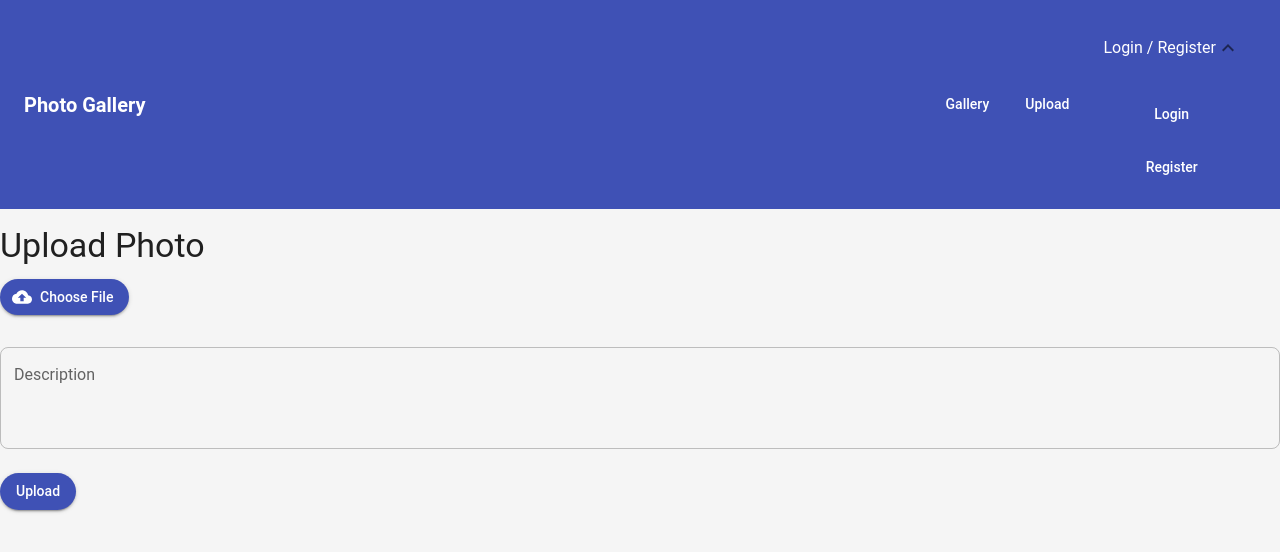
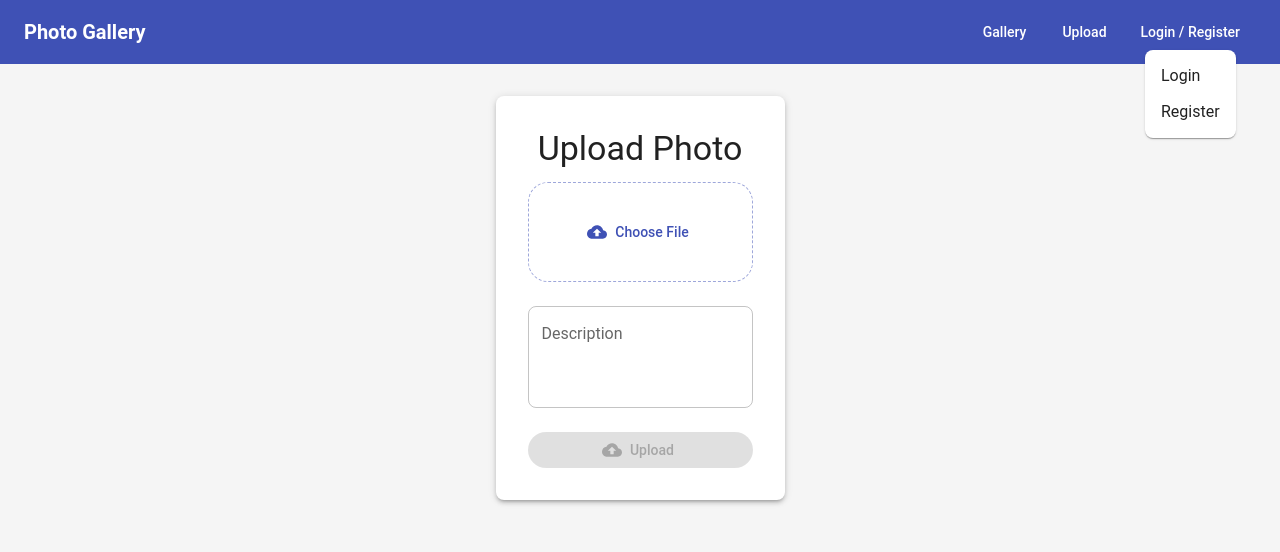
Before and after one commit to DanRoss88/Photo-Gallery, a React (Create React App) app in the folder frontend/: page /upload in a window 1280 px wide. Both pictures are taken after a click on the button "Login / Register". Shown: the top 552 px of the page. Built offline with nearby package versions, Linux system fonts and the light colour scheme.

Commit message:
ux improvements, test auth next

```diff
--- a/frontend/src/Features/Auth/Login.tsx
+++ b/frontend/src/Features/Auth/Login.tsx
@@ -1,32 +1,64 @@
 import React, { useState } from 'react';
 import { useNavigate } from 'react-router-dom';
-import { TextField, Button, Typography, Box } from '@mui/material';
+import {
+  TextField,
+  Button,
+  Typography,
+  Box,
+  Paper,
+  CircularProgress,
+  Snackbar,
+  Alert
+} from '@mui/material';
+import LockOutlinedIcon from '@mui/icons-material/LockOutlined';
 import api from '../../Services/api';
 
 const Login: React.FC = () => {
   const [email, setEmail] = useState('');
   const [password, setPassword] = useState('');
+  const [isLoading, setIsLoading] = useState(false);
+  const [snackbar, setSnackbar] = useState<{ open: boolean; message: string; severity: 'success' | 'error' }>({
+    open: false,
+    message: '',
+    severity: 'success'
+  });
   const navigate = useNavigate();
 
   const handleSubmit = async (e: React.FormEvent) => {
     e.preventDefault();
+    setIsLoading(true);
     try {
       const res = await api.post('/users/login', { email, password });
       localStorage.setItem('token', res.data.token);
-      navigate('/');
+      setSnackbar({ open: true, message: 'Login successful!', severity: 'success' });
+      setTimeout(() => navigate('/'), 1500);
     } catch (err) {
       console.error(err);
+      setSnackbar({ open: true, message: 'Login failed. Please try again.', severity: 'error' });
+    } finally {
+      setIsLoading(false);
     }
   };
 
+  const handleCloseSnackbar = (event?: React.SyntheticEvent | Event, reason?: string) => {
+    if (reason === 'clickaway') {
+      return;
+    }
+    setSnackbar({ ...snackbar, open: false });
+  };
+
   return (
-    <Box component="form" onSubmit={handleSubmit} sx={{ mt: 2 }}>
+    <Box sx={{ display: 'flex', justifyContent: 'center', alignItems: 'center', minHeight: 'calc(100vh - 64px)' }}>
+      <Paper elevation={3} sx={{ p: 4, maxWidth: 400, width: '100%' }}>
+        <Box component="form" onSubmit={handleSubmit} sx={{ display: 'flex', flexDirection: 'column', gap: 3 }}>
+          <Box sx={{ display: 'flex', flexDirection: 'column', alignItems: 'center' }}>
+            <LockOutlinedIcon sx={{ fontSize: 40, mb: 1 }} color="primary" />
             <Typography variant="h4" component="h1" gutterBottom>
               Login
             </Typography>
+          </Box>
           <TextField
             fullWidth
-        margin="normal"
             type="email"
             label="Email"
             value={email}
@@ -35,16 +67,28 @@ const Login: React.FC = () => {
           />
           <TextField
             fullWidth
-        margin="normal"
             type="password"
             label="Password"
             value={password}
             onChange={(e) => setPassword(e.target.value)}
             required
           />
-      <Button type="submit" variant="contained" color="primary" sx={{ mt: 2 }}>
-        Login
+          <Button
+            type="submit"
+            variant="contained"
+            color="primary"
+            disabled={isLoading}
+            startIcon={isLoading ? <CircularProgress size={20} color="inherit" /> : null}
+          >
+            {isLoading ? 'Logging in...' : 'Login'}
           </Button>
+        </Box>
+      </Paper>
+      <Snackbar open={snackbar.open} autoHideDuration={6000} onClose={handleCloseSnackbar}>
+        <Alert onClose={handleCloseSnackbar} severity={snackbar.severity} sx={{ width: '100%' }}>
+          {snackbar.message}
+        </Alert>
+      </Snackbar>
     </Box>
   );
 };
--- a/frontend/src/Features/Auth/Register.tsx
+++ b/frontend/src/Features/Auth/Register.tsx
@@ -1,33 +1,65 @@
 import React, { useState } from 'react';
 import { useNavigate } from 'react-router-dom';
-import { TextField, Button, Typography, Box } from '@mui/material';
+import {
+  TextField,
+  Button,
+  Typography,
+  Box,
+  Paper,
+  CircularProgress,
+  Snackbar,
+  Alert
+} from '@mui/material';
+import PersonAddOutlinedIcon from '@mui/icons-material/PersonAddOutlined';
 import api from '../../Services/api';
 
 const Register: React.FC = () => {
   const [username, setUsername] = useState('');
   const [email, setEmail] = useState('');
   const [password, setPassword] = useState('');
+  const [isLoading, setIsLoading] = useState(false);
+  const [snackbar, setSnackbar] = useState<{ open: boolean; message: string; severity: 'success' | 'error' }>({
+    open: false,
+    message: '',
+    severity: 'success'
+  });
   const navigate = useNavigate();
 
   const handleSubmit = async (e: React.FormEvent) => {
     e.preventDefault();
+    setIsLoading(true);
     try {
       const res = await api.post('/users/register', { username, email, password });
       localStorage.setItem('token', res.data.token);
-      navigate('/');
+      setSnackbar({ open: true, message: 'Registration successful!', severity: 'success' });
+      setTimeout(() => navigate('/'), 1500);
     } catch (err) {
       console.error(err);
+      setSnackbar({ open: true, message: 'Registration failed. Please try again.', severity: 'error' });
+    } finally {
+      setIsLoading(false);
     }
   };
 
+  const handleCloseSnackbar = (event?: React.SyntheticEvent | Event, reason?: string) => {
+    if (reason === 'clickaway') {
+      return;
+    }
+    setSnackbar({ ...snackbar, open: false });
+  };
+
   return (
-    <Box component="form" onSubmit={handleSubmit} sx={{ mt: 2 }}>
+    <Box sx={{ display: 'flex', justifyContent: 'center', alignItems: 'center', minHeight: 'calc(100vh - 64px)' }}>
+      <Paper elevation={3} sx={{ p: 4, maxWidth: 400, width: '100%' }}>
+        <Box component="form" onSubmit={handleSubmit} sx={{ display: 'flex', flexDirection: 'column', gap: 3 }}>
+          <Box sx={{ display: 'flex', flexDirection: 'column', alignItems: 'center' }}>
+            <PersonAddOutlinedIcon sx={{ fontSize: 40, mb: 1 }} color="primary" />
             <Typography variant="h4" component="h1" gutterBottom>
               Register
             </Typography>
+          </Box>
           <TextField
             fullWidth
-        margin="normal"
             label="Username"
             value={username}
             onChange={(e) => setUsername(e.target.value)}
@@ -35,7 +67,6 @@ const Register: React.FC = () => {
           />
           <TextField
             fullWidth
-        margin="normal"
             type="email"
             label="Email"
             value={email}
@@ -44,16 +75,28 @@ const Register: React.FC = () => {
           />
           <TextField
             fullWidth
-        margin="normal"
             type="password"
             label="Password"
             value={password}
             onChange={(e) => setPassword(e.target.value)}
             required
           />
-      <Button type="submit" variant="contained" color="primary" sx={{ mt: 2 }}>
-        Register
+          <Button
+            type="submit"
+            variant="contained"
+            color="primary"
+            disabled={isLoading}
+            startIcon={isLoading ? <CircularProgress size={20} color="inherit" /> : null}
+          >
+            {isLoading ? 'Registering...' : 'Register'}
           </Button>
+        </Box>
+      </Paper>
+      <Snackbar open={snackbar.open} autoHideDuration={6000} onClose={handleCloseSnackbar}>
+        <Alert onClose={handleCloseSnackbar} severity={snackbar.severity} sx={{ width: '100%' }}>
+          {snackbar.message}
+        </Alert>
+      </Snackbar>
     </Box>
   );
 };
--- a/frontend/src/Features/Navbar/Navbar.tsx
+++ b/frontend/src/Features/Navbar/Navbar.tsx
@@ -5,28 +5,38 @@ import {
     Toolbar,
     Typography,
     Button,
-  Accordion,
-  AccordionSummary,
-  AccordionDetails,
-  Box,
+    Popper,
+    Paper,
+    Grow,
+    ClickAwayListener,
+    MenuList,
+    MenuItem,
   } from '@mui/material';
-import ExpandMoreIcon from '@mui/icons-material/ExpandMore';
 import { useAuth } from '../../Contexts/AuthContext';
 import { useTheme } from '@mui/material/styles';
 
 const Navbar: React.FC = () => {
-    const [expanded, setExpanded] = useState<string | false>(false);
+    const [open, setOpen] = useState(false);
+    const [anchorEl, setAnchorEl] = useState<null | HTMLElement>(null);
     const { isLoggedIn, logout } = useAuth();
     const navigate = useNavigate();
     const theme = useTheme();
 
-    const handleChange = (panel: string) => (event: React.SyntheticEvent, isExpanded: boolean) => {
-      setExpanded(isExpanded ? panel : false);
+    const handleToggle = (event: React.MouseEvent<HTMLElement>) => {
+      setAnchorEl(event.currentTarget);
+      setOpen((prevOpen) => !prevOpen);
+    };
+
+    const handleClose = (event: Event | React.SyntheticEvent) => {
+      if (anchorEl && anchorEl.contains(event.target as HTMLElement)) {
+        return;
+      }
+      setOpen(false);
     };
 
     const handleLogout = () => {
       logout();
-      setExpanded(false);
+      setOpen(false);
       navigate('/');
     };
 
@@ -42,62 +52,50 @@ const Navbar: React.FC = () => {
           <Button color="inherit" component={RouterLink} to="/upload" sx={{ mx: 1 }}>
             Upload
           </Button>
-          <Accordion
-            expanded={expanded === 'auth'}
-            onChange={handleChange('auth')}
-            sx={{
-              backgroundColor: 'transparent',
-              boxShadow: 'none',
-              color: 'inherit',
-              '& .MuiAccordionSummary-root': {
-                minHeight: 'auto',
-                '&.Mui-expanded': {
-                  minHeight: 'auto',
-                },
-              },
+          <Button
+            color="inherit"
+            onClick={handleToggle}
+            sx={{ mx: 1, borderRadius: theme.shape.borderRadius }}
+          >
+            {isLoggedIn ? 'Account' : 'Login / Register'}
+          </Button>
+          <Popper open={open} anchorEl={anchorEl} role={undefined} transition disablePortal>
+            {({ TransitionProps, placement }) => (
+              <Grow
+                {...TransitionProps}
+                style={{
+                  transformOrigin: placement === 'bottom' ? 'center top' : 'center bottom',
                 }}
               >
-            <AccordionSummary
-              expandIcon={<ExpandMoreIcon />}
-              sx={{ px: 2, '&.Mui-expanded': { minHeight: 'auto' } }}
-            >
-              <Typography>{isLoggedIn ? 'Account' : 'Login / Register'}</Typography>
-            </AccordionSummary>
-            <AccordionDetails>
-              <Box sx={{ display: 'flex', flexDirection: 'column', alignItems: 'stretch' }}>
+                <Paper>
+                  <ClickAwayListener onClickAway={handleClose}>
+                    <MenuList autoFocusItem={open} id="menu-list-grow">
                       {isLoggedIn ? (
-                  <Button
-                    color="inherit"
-                    onClick={handleLogout}
-                    sx={{ my: 1, borderRadius: theme.shape.borderRadius }}
-                  >
-                    Logout
-                  </Button>
+                        <MenuItem onClick={handleLogout}>Logout</MenuItem>
                       ) : (
                         <>
-                    <Button
-                      color="inherit"
+                          <MenuItem
                             component={RouterLink}
                             to="/login"
-                      onClick={() => setExpanded(false)}
-                      sx={{ my: 1, borderRadius: theme.shape.borderRadius }}
+                            onClick={handleClose}
                           >
                             Login
-                    </Button>
-                    <Button
-                      color="inherit"
+                          </MenuItem>
+                          <MenuItem
                             component={RouterLink}
                             to="/register"
-                      onClick={() => setExpanded(false)}
-                      sx={{ my: 1, borderRadius: theme.shape.borderRadius }}
+                            onClick={handleClose}
                           >
                             Register
-                    </Button>
+                          </MenuItem>
                         </>
                       )}
-              </Box>
-            </AccordionDetails>
-          </Accordion>
+                    </MenuList>
+                  </ClickAwayListener>
+                </Paper>
+              </Grow>
+            )}
+          </Popper>
         </Toolbar>
       </AppBar>
     );
--- a/frontend/src/Features/Photo/PhotoUpload.tsx
+++ b/frontend/src/Features/Photo/PhotoUpload.tsx
@@ -1,16 +1,43 @@
-import React, { useState } from 'react';
-import { Button, TextField, Typography, Box } from '@mui/material';
+import React, { useState, useCallback } from 'react';
+import { Button, TextField, Typography, Box, Paper, CircularProgress, Snackbar, Alert } from '@mui/material';
 import CloudUploadIcon from '@mui/icons-material/CloudUpload';
+import ImageIcon from '@mui/icons-material/Image';
 import api from '../../Services/api';
+import { styled } from '@mui/material/styles';
+
+const VisuallyHiddenInput = styled('input')({
+    clip: 'rect(0 0 0 0)',
+    clipPath: 'inset(50%)',
+    height: 1,
+    overflow: 'hidden',
+    position: 'absolute',
+    bottom: 0,
+    left: 0,
+    whiteSpace: 'nowrap',
+    width: 1,
+  });
 
   const PhotoUpload: React.FC = () => {
     const [file, setFile] = useState<File | null>(null);
     const [description, setDescription] = useState('');
+    const [isUploading, setIsUploading] = useState(false);
+    const [snackbar, setSnackbar] = useState<{ open: boolean; message: string; severity: 'success' | 'error' }>({
+      open: false,
+      message: '',
+      severity: 'success'
+    });
+
+    const handleFileChange = useCallback((event: React.ChangeEvent<HTMLInputElement>) => {
+      if (event.target.files && event.target.files[0]) {
+        setFile(event.target.files[0]);
+      }
+    }, []);
 
     const handleSubmit = async (e: React.FormEvent) => {
       e.preventDefault();
       if (!file) return;
 
+      setIsUploading(true);
       const formData = new FormData();
       formData.append('image', file);
       formData.append('description', description);
@@ -21,44 +48,62 @@ const PhotoUpload: React.FC = () => {
         });
         setFile(null);
         setDescription('');
+        setSnackbar({ open: true, message: 'Photo uploaded successfully!', severity: 'success' });
       } catch (err) {
         console.error(err);
+        setSnackbar({ open: true, message: 'Failed to upload photo. Please try again.', severity: 'error' });
+      } finally {
+        setIsUploading(false);
       }
     };
 
+    const handleCloseSnackbar = (event?: React.SyntheticEvent | Event, reason?: string) => {
+      if (reason === 'clickaway') {
+        return;
+      }
+      setSnackbar({ ...snackbar, open: false });
+    };
+
     return (
-    <Box component="form" onSubmit={handleSubmit} sx={{ mt: 2 }}>
-      <Typography variant="h4" component="h1" gutterBottom>
+      <Paper elevation={3} sx={{ p: 4, maxWidth: 500, mx: 'auto', mt: 4 }}>
+        <Typography variant="h4" component="h1" gutterBottom align="center">
           Upload Photo
         </Typography>
+        <Box component="form" onSubmit={handleSubmit} sx={{ display: 'flex', flexDirection: 'column', gap: 3 }}>
           <Button
-        variant="contained"
+            variant="outlined"
             component="label"
-        startIcon={<CloudUploadIcon />}
-        sx={{ mb: 2 }}
+            startIcon={file ? <ImageIcon /> : <CloudUploadIcon />}
+            sx={{ height: 100, borderStyle: 'dashed' }}
           >
-        Choose File
-        <input
-          type="file"
-          hidden
-          onChange={(e) => setFile(e.target.files?.[0] || null)}
-          required
-        />
+            {file ? file.name : 'Choose File'}
+            <VisuallyHiddenInput type="file" onChange={handleFileChange} accept="image/*" required />
           </Button>
-      {file && <Typography variant="body2" sx={{ mb: 2 }}>{file.name}</Typography>}
           <TextField
             fullWidth
-        margin="normal"
             label="Description"
             value={description}
             onChange={(e) => setDescription(e.target.value)}
             multiline
             rows={3}
+            variant="outlined"
           />
-      <Button type="submit" variant="contained" color="primary" sx={{ mt: 2 }}>
-        Upload
+          <Button
+            type="submit"
+            variant="contained"
+            color="primary"
+            disabled={isUploading || !file}
+            startIcon={isUploading ? <CircularProgress size={20} color="inherit" /> : <CloudUploadIcon />}
+          >
+            {isUploading ? 'Uploading...' : 'Upload'}
           </Button>
         </Box>
+        <Snackbar open={snackbar.open} autoHideDuration={6000} onClose={handleCloseSnackbar}>
+          <Alert onClose={handleCloseSnackbar} severity={snackbar.severity} sx={{ width: '100%' }}>
+            {snackbar.message}
+          </Alert>
+        </Snackbar>
+      </Paper>
     );
   };
 
--- a/frontend/src/index.css
+++ b/frontend/src/index.css
@@ -5,9 +5,17 @@ body {
     sans-serif;
   -webkit-font-smoothing: antialiased;
   -moz-osx-font-smoothing: grayscale;
+  background-color: #f5f5f5;
+  min-height: 100vh;
 }
 
 code {
   font-family: source-code-pro, Menlo, Monaco, Consolas, 'Courier New',
     monospace;
 }
+
+#root {
+  min-height: 100vh;
+  display: flex;
+  flex-direction: column;
+}
```
Also changed, not shown: frontend/src/App.css (deleted). Lines whose indentation alone changed are shown as unchanged.
